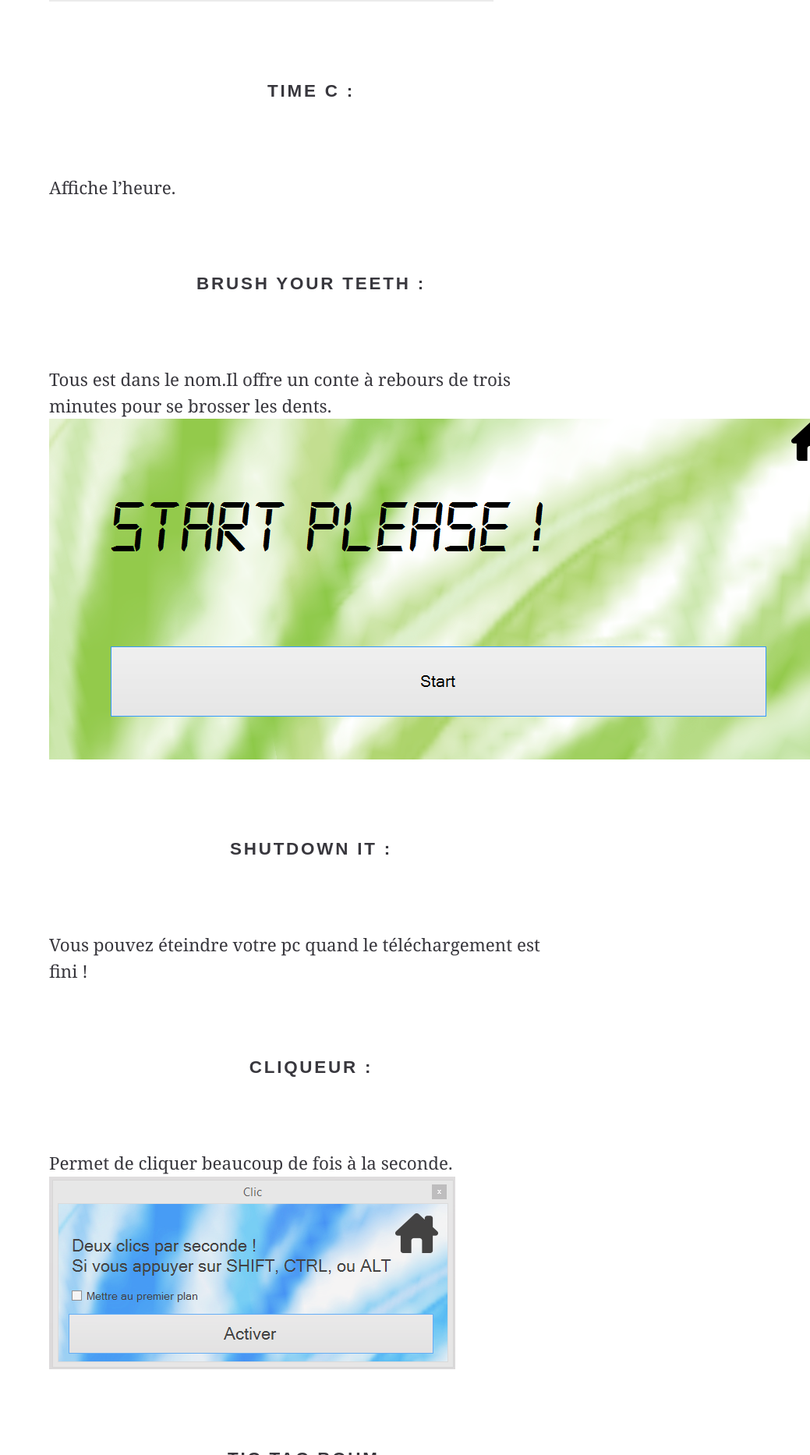
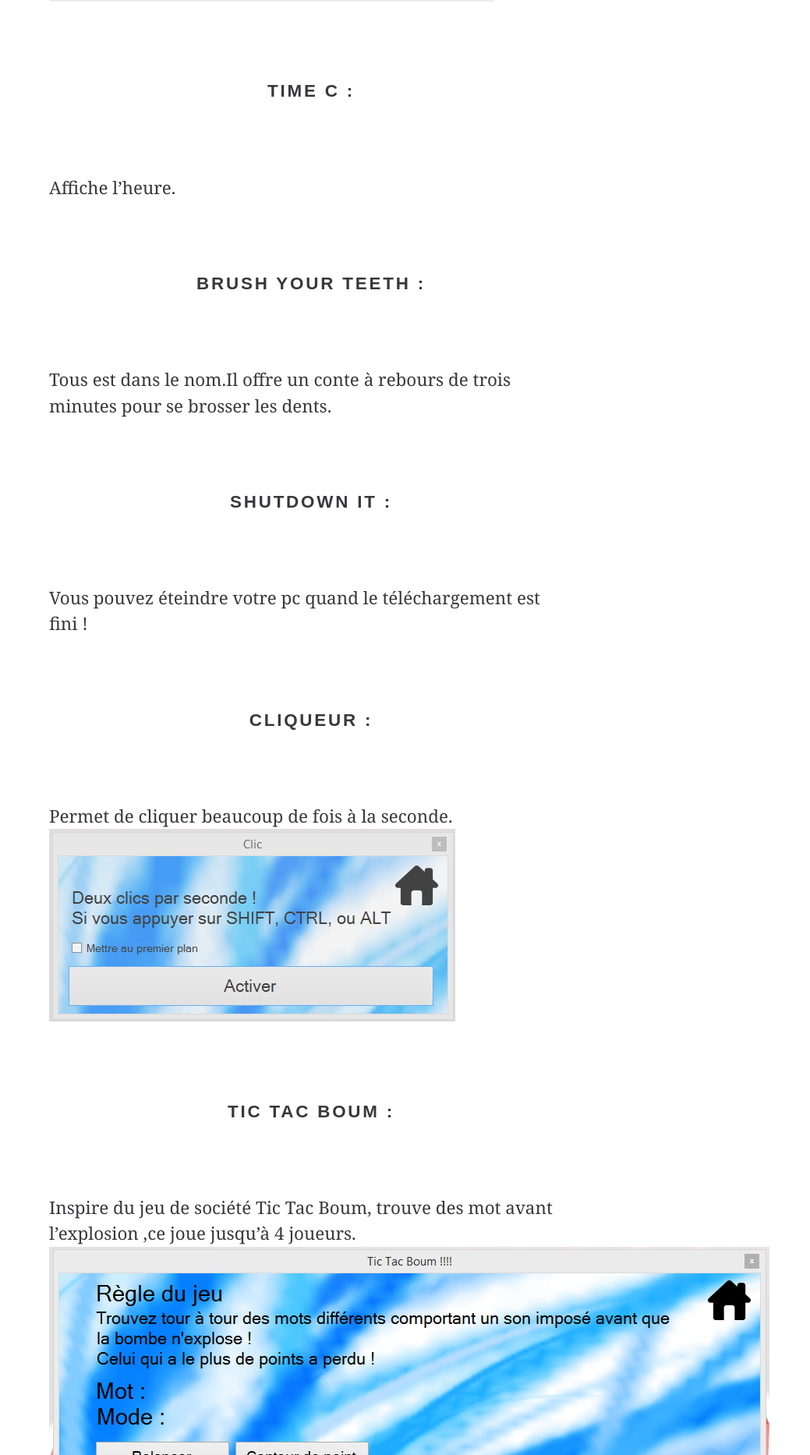
Before and after one commit to cedced19/cedced19.github.io, a Jekyll site: the page built from iced/index.md, in a window 1280 px wide. Shown: the part 4534-6400 px from the top of the page at 78% size, without its empty margins (241-1280 px from the left). Built offline with Jekyll 4.4.1, drawn with Linux system fonts in a browser that asks for light colours; nearby versions of some CDN libraries.

Commit message:
Update index.md

```diff
--- a/iced/index.md
+++ b/iced/index.md
@@ -51,7 +51,6 @@ Affiche l'heure.
 ###Brush your Teeth :
 
 Tous est dans le nom.Il offre un conte à rebours de trois minutes pour se brosser les dents.
-![](demo/Brushyourteeth.png)
 
 ###Shutdown It :
 
```
